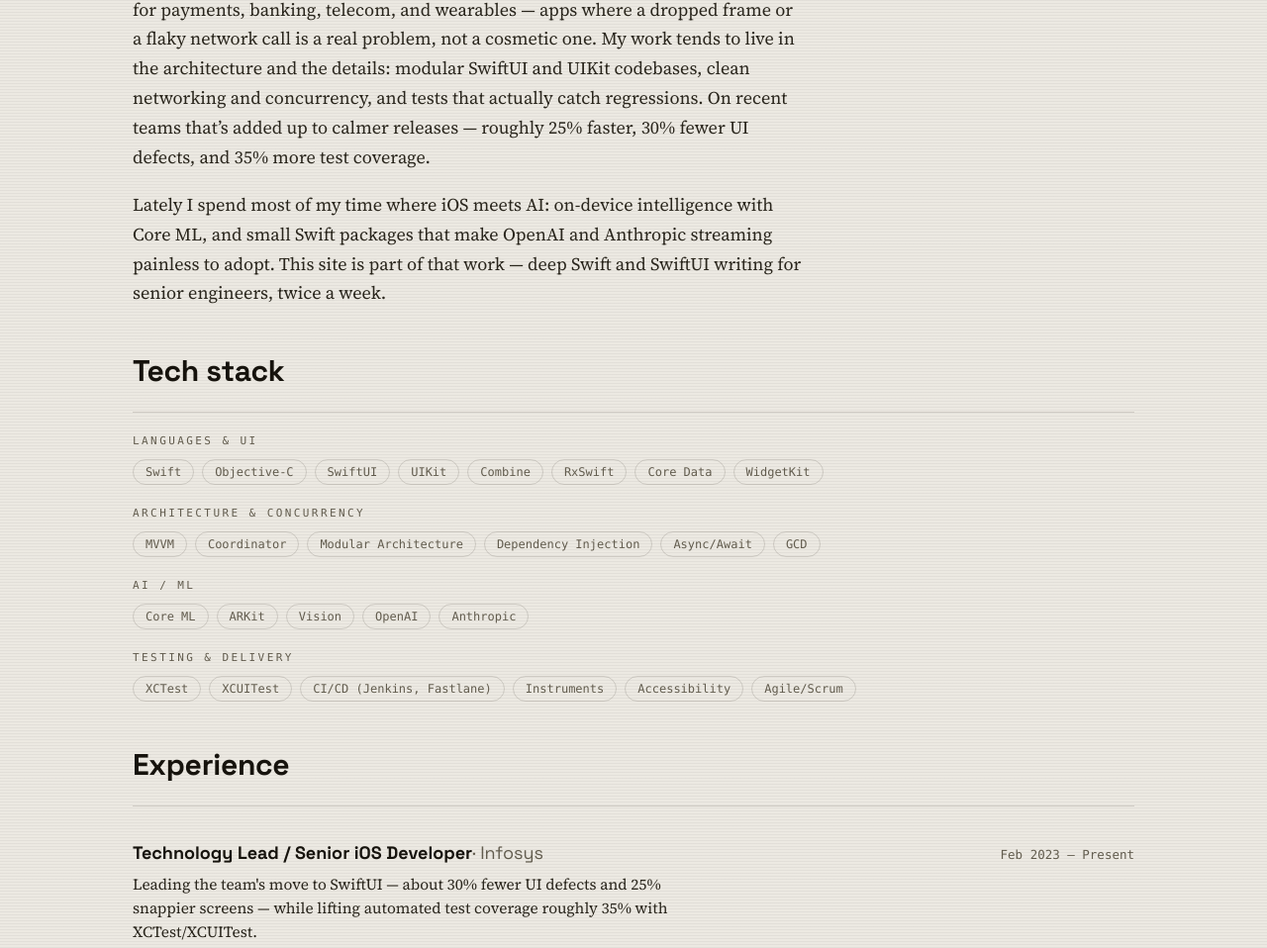
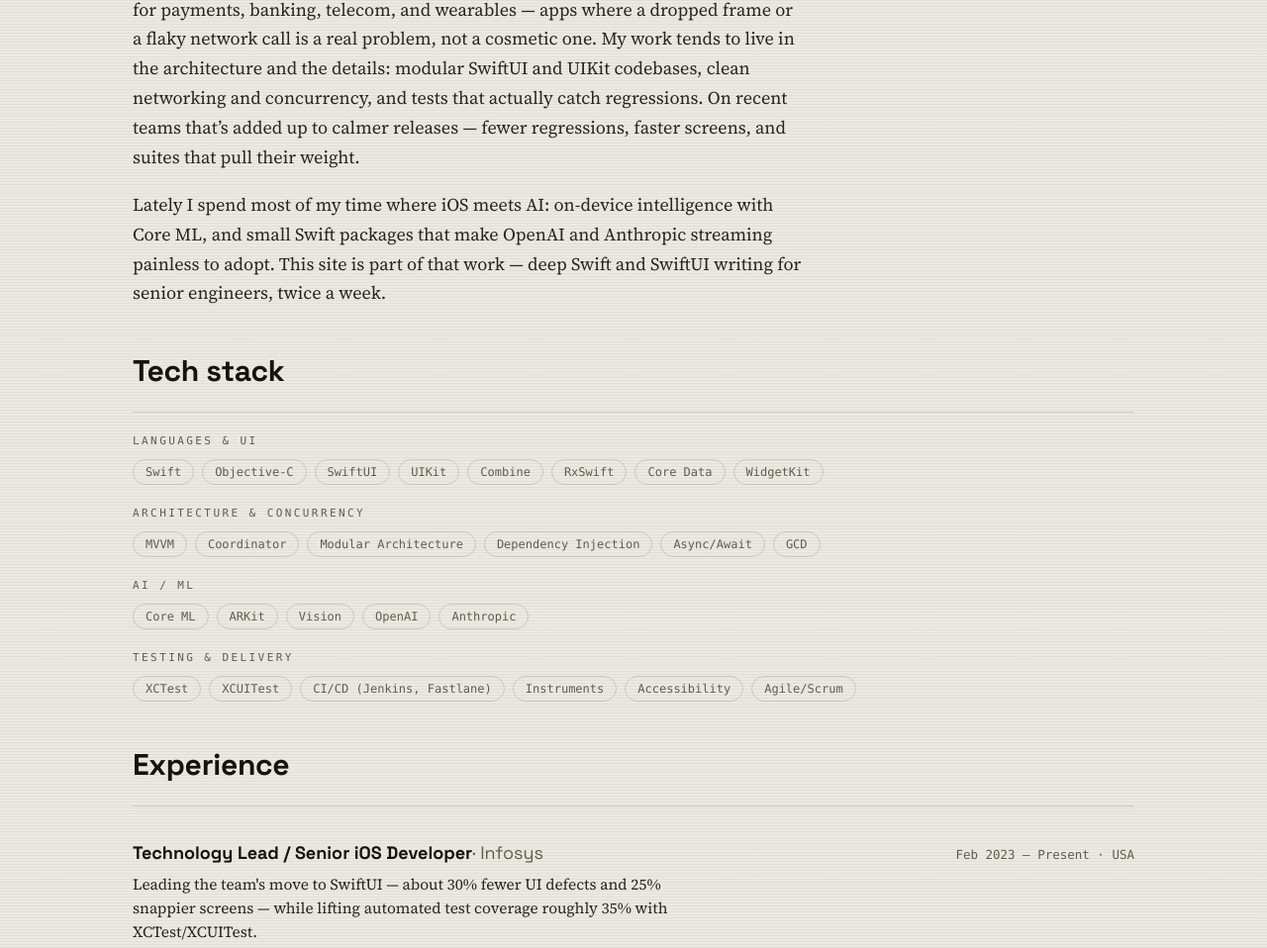
Before and after one commit to saurabhdave/ios-ai-articles, a Jekyll site: the page built from about.html, in a window 1280 px wide and 1400 px high. Shown: the part 414-1372 px from the top of the window at 99% size. Built offline with Jekyll 4.4.1, drawn with Linux system fonts in a browser that asks for light colours; some of the changed text lies outside the part shown.

Commit message:
content: About/profile — experience with country, decrypt skill chips, sharper copy

```diff
--- a/_data/profile.yml
+++ b/_data/profile.yml
@@ -21,8 +21,8 @@
   frame or a flaky network call is a real problem, not a cosmetic one. My work
   tends to live in the architecture and the details: modular SwiftUI and UIKit
   codebases, clean networking and concurrency, and tests that actually catch
-  regressions. On recent teams that's added up to calmer releases — roughly
-  25% faster, 30% fewer UI defects, and 35% more test coverage.
+  regressions. On recent teams that's added up to calmer releases — fewer
+  regressions, faster screens, and suites that pull their weight.
 
   Lately I spend most of my time where iOS meets AI: on-device intelligence with
   Core ML, and small Swift packages that make OpenAI and Anthropic streaming
@@ -45,22 +45,27 @@
   - company: "Infosys"
     title: "Technology Lead / Senior iOS Developer"
     dates: "Feb 2023 – Present"
+    location: "USA"
     impact: "Leading the team's move to SwiftUI — about 30% fewer UI defects and 25% snappier screens — while lifting automated test coverage roughly 35% with XCTest/XCUITest."
   - company: "Mobiquity Softech"
     title: "Senior iOS Developer"
     dates: "Sep 2021 – Nov 2022"
+    location: "India"
     impact: "Shipped secure mobile banking for Bank of the Philippine Islands, hardening the app until crashes fell around 20%."
   - company: "AT&T Global Business Services"
     title: "Senior Application Developer"
     dates: "2018 – 2021"
+    location: "India"
     impact: "Built enterprise mobile apps and stood up the CI/CD pipelines that made their releases predictable."
   - company: "Hug Innovations (Titan Company)"
     title: "Senior iOS Developer"
     dates: "2017 – 2018"
+    location: "India"
     impact: "Built BLE-connected wearable apps — real-time device sync designed to stay reliable when the connection isn't."
   - company: "ATMECS Technologies"
     title: "Software Engineer"
     dates: "2014 – 2017"
+    location: "India"
     impact: "Where I started: building and shipping 100+ iOS apps across a wide range of client projects."
 
 # Education & certifications (confirmed by Saurabh).
--- a/about.html
+++ b/about.html
@@ -38,7 +38,7 @@
     <div class="skill-group">
       <span class="label">{{ grp.group }}</span>
       <div class="chips">
-        {%- for it in grp.items -%}<span class="chip-static">{{ it }}</span>{%- endfor -%}
+        {%- for it in grp.items -%}<span class="chip-static" data-decrypt>{{ it }}</span>{%- endfor -%}
       </div>
     </div>
     {%- endfor -%}
@@ -53,7 +53,7 @@
       <li class="exp-item">
         <div class="exp-head">
           <h3 class="exp-title">{{ job.title }}{%- if job.company -%} <span class="exp-company">· {{ job.company }}</span>{%- endif -%}</h3>
-          {%- if job.dates -%}<span class="exp-dates">{{ job.dates }}</span>{%- endif -%}
+          {%- if job.dates -%}<span class="exp-dates">{{ job.dates }}{% if job.location %} &middot; {{ job.location }}{% endif %}</span>{%- endif -%}
         </div>
         {%- if job.impact -%}<p class="exp-impact">{{ job.impact }}</p>{%- endif -%}
       </li>
```
